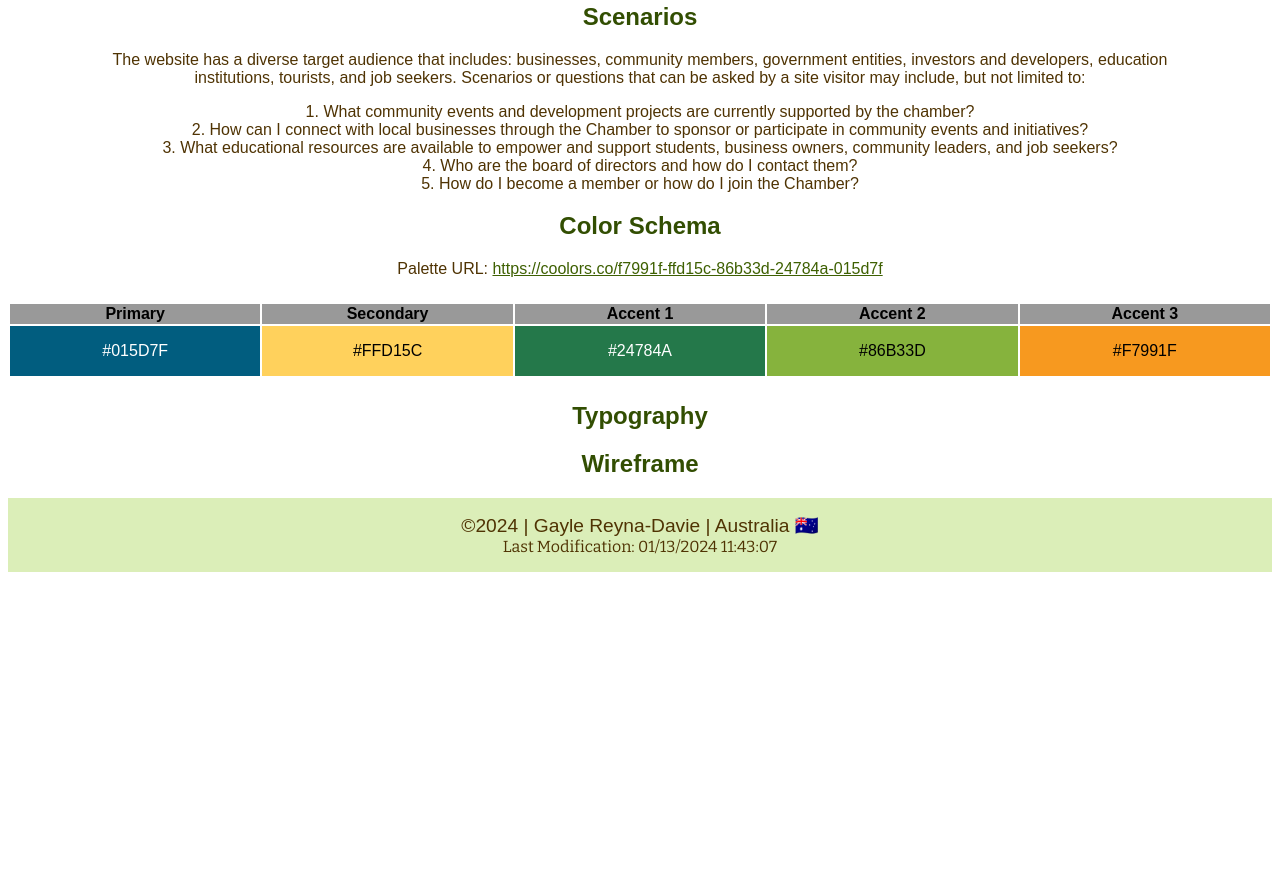
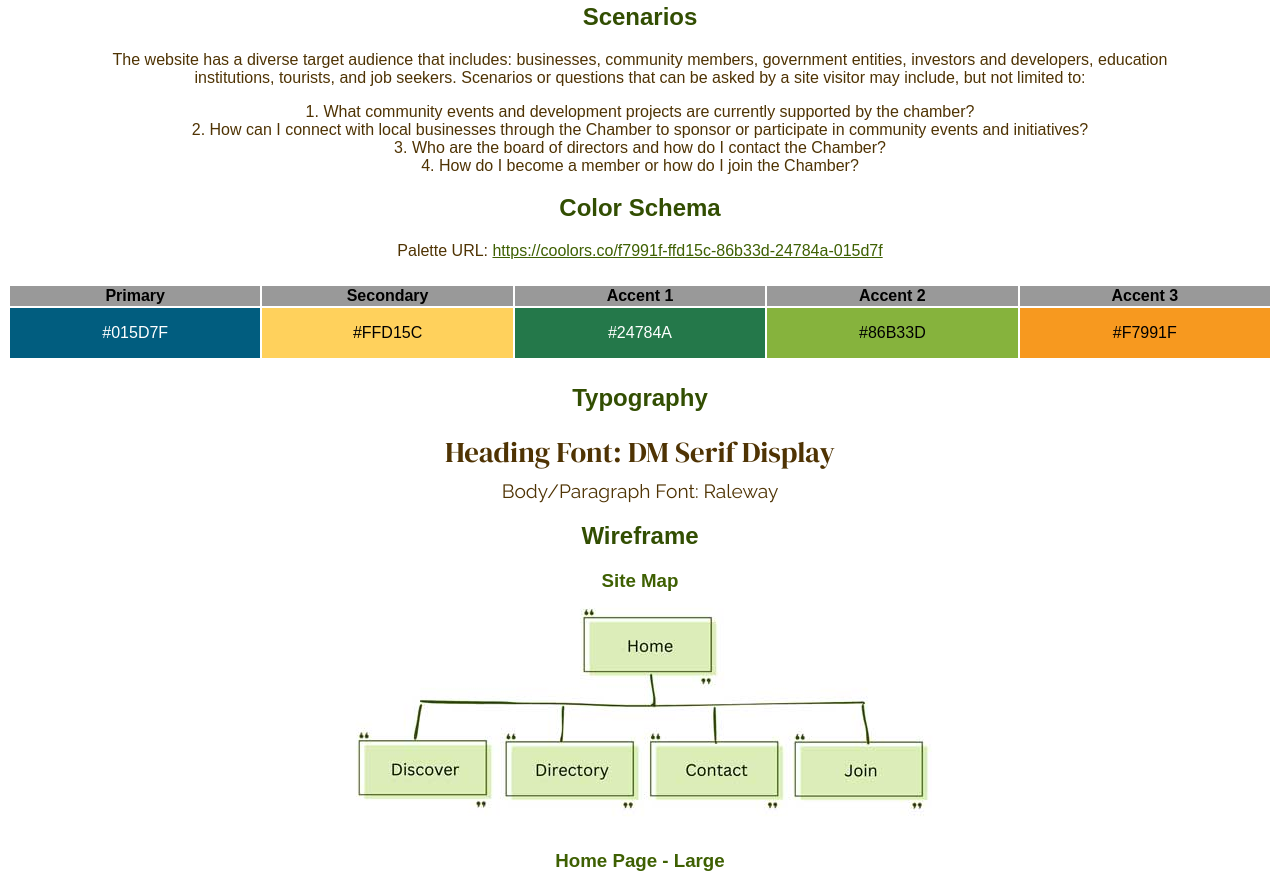
Before and after one commit to grdavie/wdd230, a plain HTML site: page chamber-site-plan.html in a window 1280 px wide. Shown: the part 490-1365 px from the top of the page. Before the commit the page ends 1070 px from the top, so only its background shows below. Drawn offline with nearby package versions, Linux system fonts and the light colour scheme; a web font is replaced by a local one.

Commit message:
site plan complete

```diff
--- a/chamber-site-plan.html
+++ b/chamber-site-plan.html
@@ -11,6 +11,7 @@
     <link rel="preconnect" href="https://fonts.googleapis.com">
     <link rel="preconnect" href="https://fonts.gstatic.com" crossorigin>
     <link href="https://fonts.googleapis.com/css2?family=Bitter:ital,wght@0,400;1,300;1,400&family=Martel+Sans:wght@300;400&display=swap" rel="stylesheet">
+    <link href="https://fonts.googleapis.com/css2?family=DM+Serif+Display:ital@0;1&family=Raleway:ital,wght@0,300;0,400;0,600;1,300;1,400;1,500&display=swap" rel="stylesheet">
 </head>
 <body>
     <header>
@@ -41,8 +42,7 @@
         <ol>
             <li>What community events and development projects are currently supported by the chamber?</li>
             <li>How can I connect with local businesses through the Chamber to sponsor or participate in community events and initiatives?</li>
-            <li>What educational resources are available to empower and support students, business owners, community leaders, and job seekers?</li>
-            <li>Who are the board of directors and how do I contact them?</li>
+            <li>Who are the board of directors and how do I contact the Chamber?</li>
             <li>How do I become a member or how do I join the Chamber?</li>
 
         </ol>
@@ -58,9 +58,17 @@
 
 
         <h2>Typography</h2>
+        <p id="heading">Heading Font: DM Serif Display</p>
+        <p id="paragraph">Body/Paragraph Font: Raleway</p>
 
 
         <h2>Wireframe</h2>
+        <h3>Site Map</h3>
+        <img src="images/site-map.jpg" alt="Site Map">
+        <h3>Home Page - Large</h3>
+        <img src="images/home-wireframe-large.jpg" alt="Homepage Wireframe Large CSS View">
+        <h3>Home Page - Mobile</h3>
+        <img src="images/home-wireframe-mobile.jpg" alt="Homepage Wireframe Mobile CSS View">
     </main>
     <footer>
         <p>&copy;<span id="year"></span> | Gayle Reyna-Davie | Australia 🇦🇺</p>
--- a/styles/chamber-site-plan.css
+++ b/styles/chamber-site-plan.css
@@ -138,6 +138,16 @@ a:hover {
     background-color: #F7991F;
   }
 
+#heading {
+    font-family: 'DM Serif Display', serif;
+    font-size: 1.8rem;
+}
+
+#paragraph {
+    padding-top: .5rem;
+    font-family: 'Raleway', sans-serif;
+    font-size: 1.2rem;
+}
 
 footer {
     background-color: #DBEEB8;
@@ -145,6 +155,7 @@ footer {
     text-align: center;
     font-size: 1.2rem;
     padding: 1rem;
+    margin-top: 2rem;
 }
 
 footer p {
```
Also changed, not shown: images/home-wireframe-large.jpg (added), images/home-wireframe-mobile.jpg (added), images/site-map.jpg (added), 1 other file.
